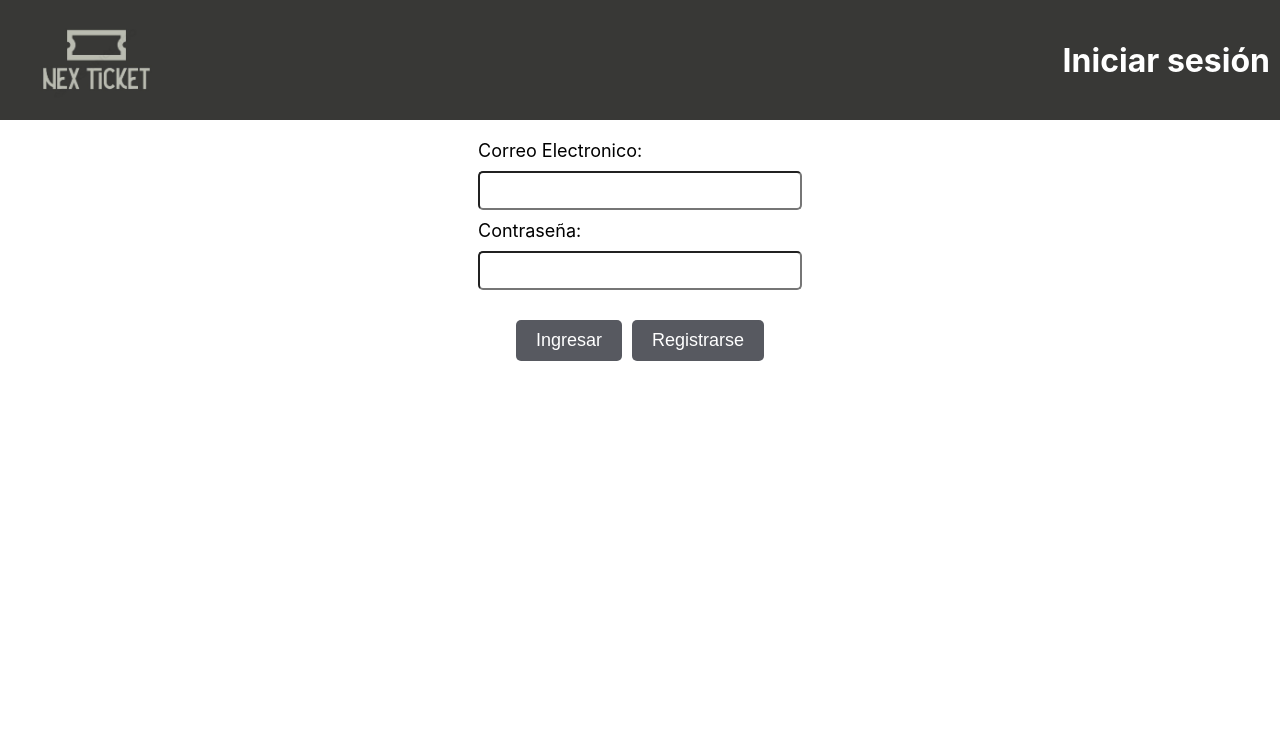
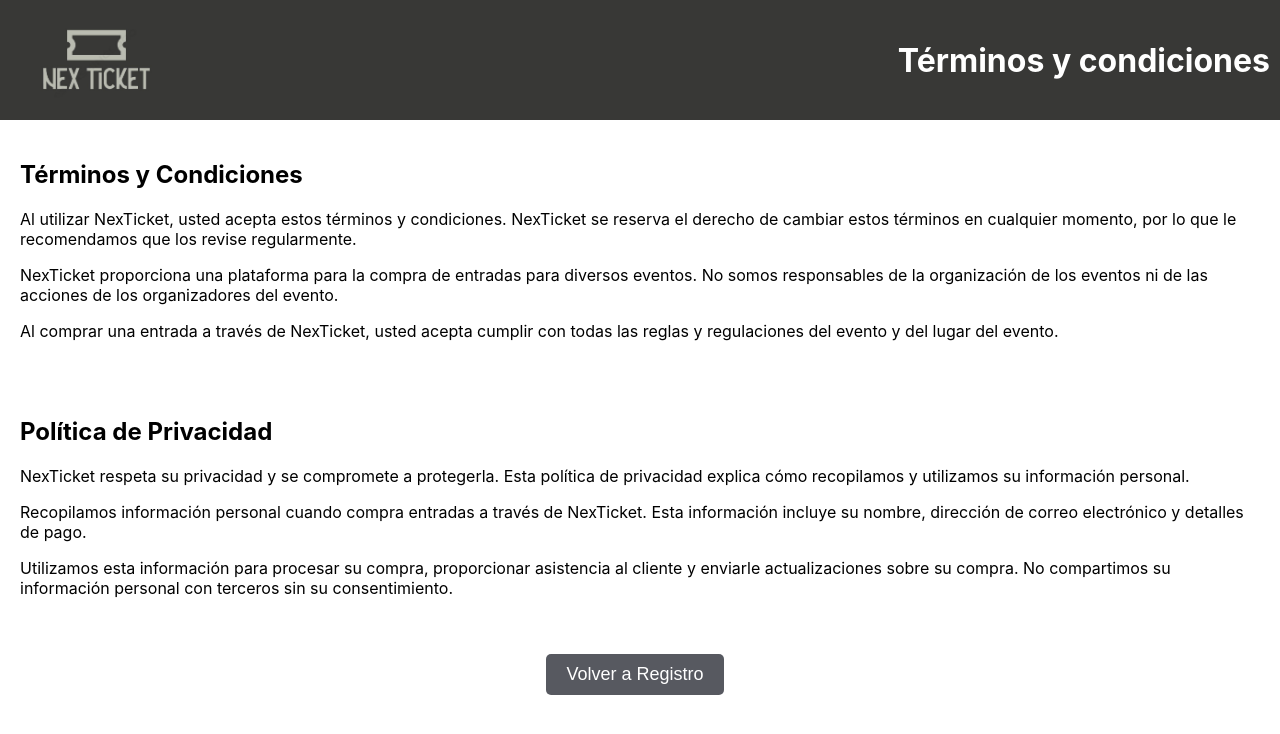
Before and after one commit to Chega123/NexTicket, a React (Create React App) app in the folder Code/nexticketfrontend/: page /terminos in a window 1280 px wide. Shown: the top 734 px of the page. Built offline with nearby package versions, Linux system fonts and the light colour scheme.

Commit message:
Part 1 Routing

```diff
--- a/Code/nexticketfrontend/src/Registro.js
+++ b/Code/nexticketfrontend/src/Registro.js
@@ -1,5 +1,5 @@
 import React, { } from 'react';
-
+import { useNavigate } from 'react-router-dom';
 class Registro extends React.Component {
   constructor(props) {
     super(props);
@@ -63,7 +63,10 @@ class Registro extends React.Component {
     }
     )
     const data= await rest.json();
-    console.log(data)
+    console.log(data);
+
+    const navigate = useNavigate();
+    navigate('/login');
   }
 
   render() {
--- a/Code/nexticketfrontend/src/Terminos.js
+++ b/Code/nexticketfrontend/src/Terminos.js
@@ -1,4 +1,5 @@
 import React from 'react';
+import { Link } from 'react-router-dom';
 
 class Header extends React.Component {
   render() {
@@ -55,9 +56,11 @@ class Terminos extends React.Component {
                   cursor: 'pointer',
                   marginTop: '20px',
                   marginRight: '10px',
-              }}
-              >Volver a Registro</button>
+              }}>
+                  <Link to="/" style={{ color: '#ffffff', textDecoration: 'none' }}>Volver a Registro</Link>
+              </button>
           </div>
+          <br></br>
       </div>
     );
   }
--- a/Code/nexticketfrontend/src/index.js
+++ b/Code/nexticketfrontend/src/index.js
@@ -1,7 +1,7 @@
 import React from 'react';
 import ReactDOM from 'react-dom';
+import { BrowserRouter as Router, Route, Routes } from 'react-router-dom';
 import './index.css';
-import App from './App';
 import Registro from './Registro';
 import Terminos from './Terminos';
 import Login from './Login';
@@ -12,8 +12,13 @@ import EliminarUsuarios from "./EliminarUsuarios";
 const root = ReactDOM.createRoot(document.getElementById('root'));
 root.render(
   <React.StrictMode>
-    <div>
-      <Login/>
-    </div>
+    <Router>
+      <Routes>
+          <Route path="/" element={<Registro />} />
+          <Route path="/terminos" element={<Terminos />} />
+          <Route path="/login" element={<Login />} />
+          {/* Agrega aquí las rutas para los demás componentes */}
+      </Routes>
+    </Router>
   </React.StrictMode>,
 );
```
